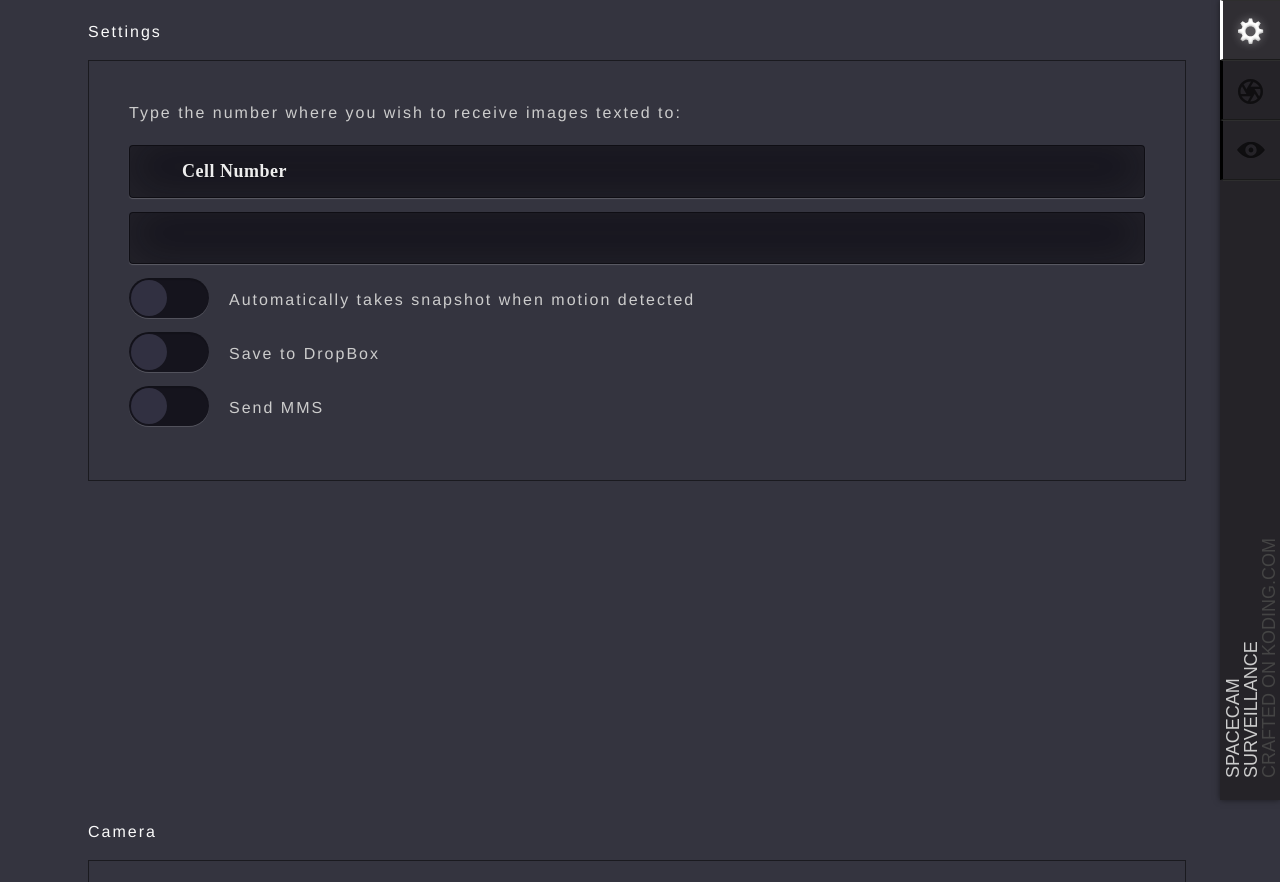
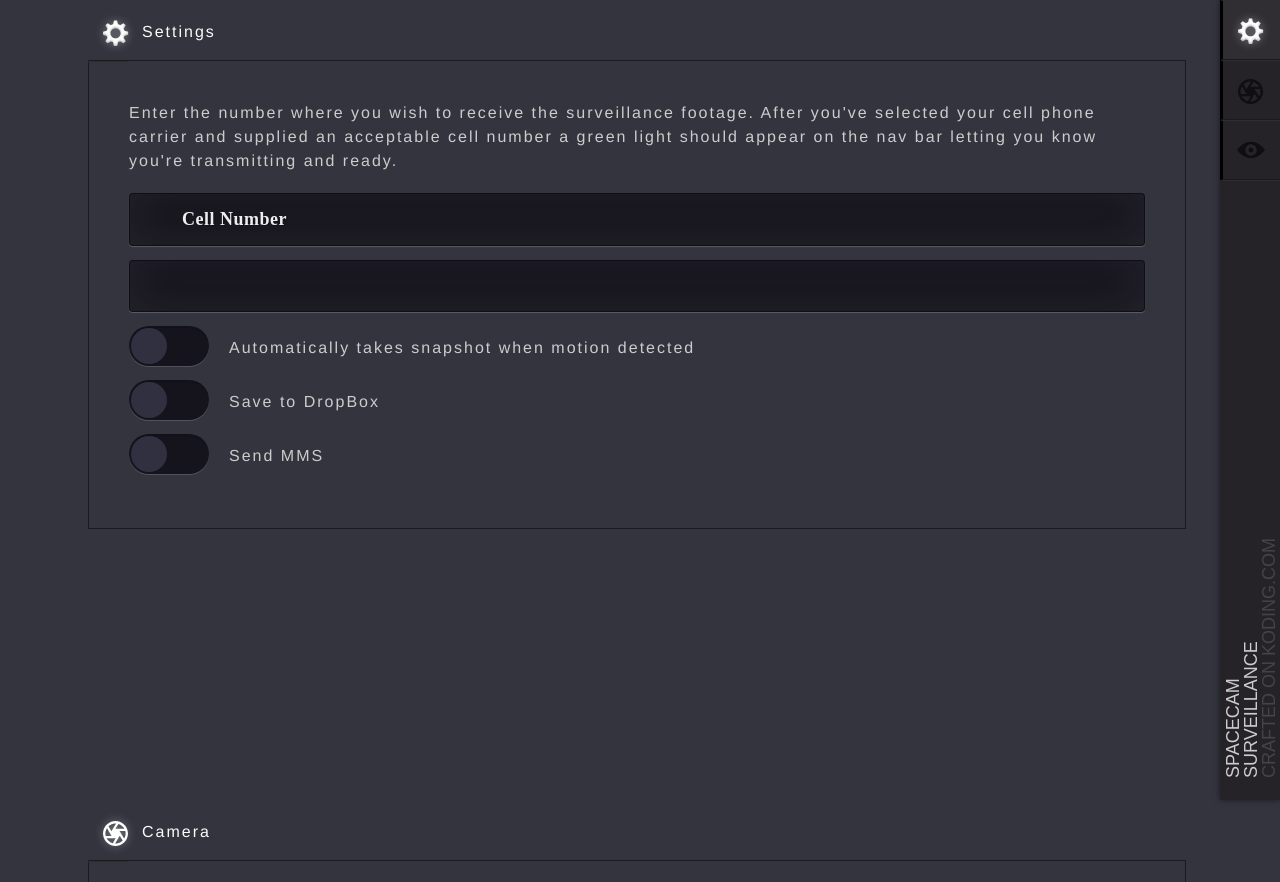
Before and after one commit to dapinitial/spacecam, a website: page html/index.html in a window 1280 px wide. Shown: the top 882 px of the page. Drawn offline with nearby package versions, Linux system fonts and the light colour scheme; some packages are replaced by stand-ins of ours; a script that the page names is missing; a web font is replaced by a local one.

Commit message:
Updating Icons

```diff
--- a/html/index.html
+++ b/html/index.html
@@ -171,9 +171,27 @@
 -->
 <section class="swiper">
   <article name="settings">
-    <div class="title">Settings</div>
+    <div class="title">
+
+<a href="#settings" class="nav-button settings active" style="
+    display: inline;
+    background: none;
+    margin-right: 14px;
+    border: none;
+">
+          <!-- SETTINGS -->
+          <svg class="icon settings inset-shadow" viewBox="0 0 59 55">
+            <g>
+              <rect width="59px" height="55px"></rect>
+            </g>
+          </svg>
+        </a>
+
+    Settings
+
+    </div>
     <div class="body">
-      <label for="mms-address" class="top-label">Type the number where you wish to receive images texted to:</label>
+      <label for="mms-address" class="top-label">Enter the number where you wish to receive the surveillance footage. After you've selected your cell phone carrier and supplied an acceptable cell number a green light should appear on the nav bar letting you know you're transmitting and ready. </label>
       <input id="address" placeholder="Cell Number" type="text" name="address" ng-model="settings.number" />
       <div class="select-style">
         <select id="provider" ng-model="settings.carrier">
@@ -202,9 +220,8 @@
           <label for="checkbox-dropbox" class="switch-tab"></label>
         </div>
         <div class="right-column">Save to DropBox
-          <br />
-          <span ng-show="dropbox.isAuthenticated()">
-           (Signed in as {{dropboxAccountInfo.name}}, <a href="" ng-click="unlinkDropbox();">Sign out</a>)</span>
+          <span style="font-size: 14rem; font-style: italic;" ng-show="dropbox.isAuthenticated()">
+           (Signed in as {{dropboxAccountInfo.name}}, <a style="display: inline;" href="" ng-click="unlinkDropbox();">Sign out</a>)</span>
          </div>
        </div>
        <div class="check-options line">
@@ -217,7 +234,26 @@
     </div>
   </article>
   <article name="camera">
-    <div class="title">Camera</div>
+    <div class="title">
+
+    <a href="#camera" class="nav-button camera active" style="
+    display: inline;
+    background: none;
+    margin-right: 14px;
+    border: none;
+    ">
+          <!-- DIFF VIEW -->
+          <svg class="icon shutter inset-shadow active" viewBox="0 0 90 90">
+            <g>
+              <rect width="90px" height="90px"></rect>
+            </g>
+          </svg>
+        </a>
+
+    Camera
+
+
+    </div>
     <div class="body">
       <div class="title">
         <p>Click on the video to take a snapshot</p>
@@ -454,7 +490,25 @@
     </div>
   </article>
   <article name="manage">
-    <div class="title">Manage Images</div>
+    <div class="title">
+
+    <a href="#manage" class="nav-button manage active"  style="
+    display: inline;
+    background: none;
+    margin-right: 14px;
+    border: none;
+    ">
+          <!-- SEARCH -->
+          <svg class="icon diff-view inset-shadow" viewBox="0 0 59 55">
+            <g>
+              <rect width="59px" height="55px"></rect>
+            </g>
+          </svg>
+        </a>
+
+    Manage Images
+
+    </div>
     <div class="body">
       <p>This feature will be in the next release!</p>
     </div>
--- a/html/scss/header-nav.scss
+++ b/html/scss/header-nav.scss
@@ -9,9 +9,7 @@ header {
   right: 0;
 }
 
-.nav-button,
-.owl-prev,
-.owl-next {
+.nav-button {
   background: none;
   border: 0;
   border-bottom: 1px solid #1a1a1a;
@@ -43,7 +41,7 @@ header {
 
 .nav-button.active {
   background: rgba(255,255,255,.05);
-  border-left: 3px solid #fff;
+  //border-left: 3px solid #fff;
   transition: background .25s ease-out 0s, border-left .2s linear;
 }
 
```
Also changed, not shown: html/css/index.css.
